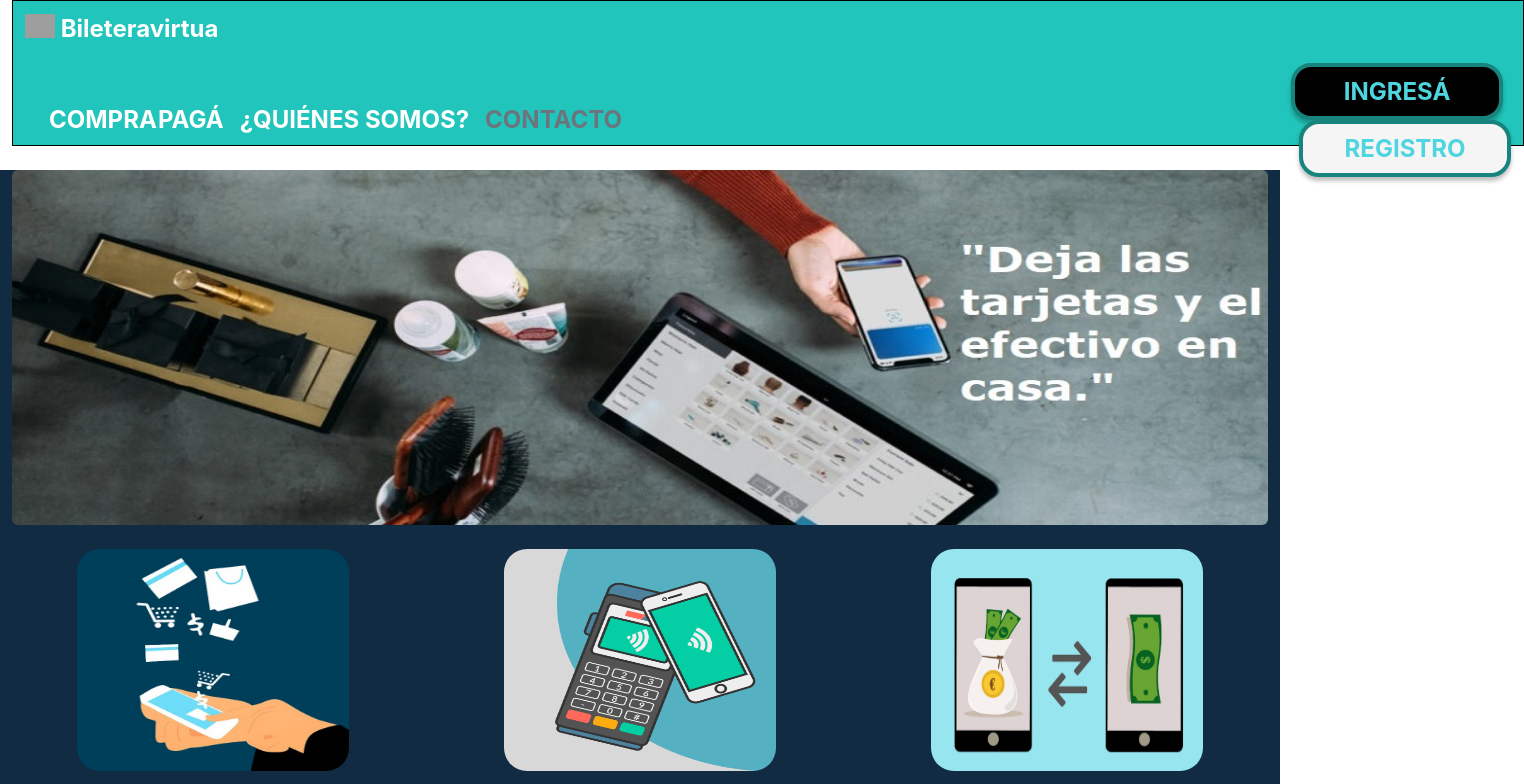
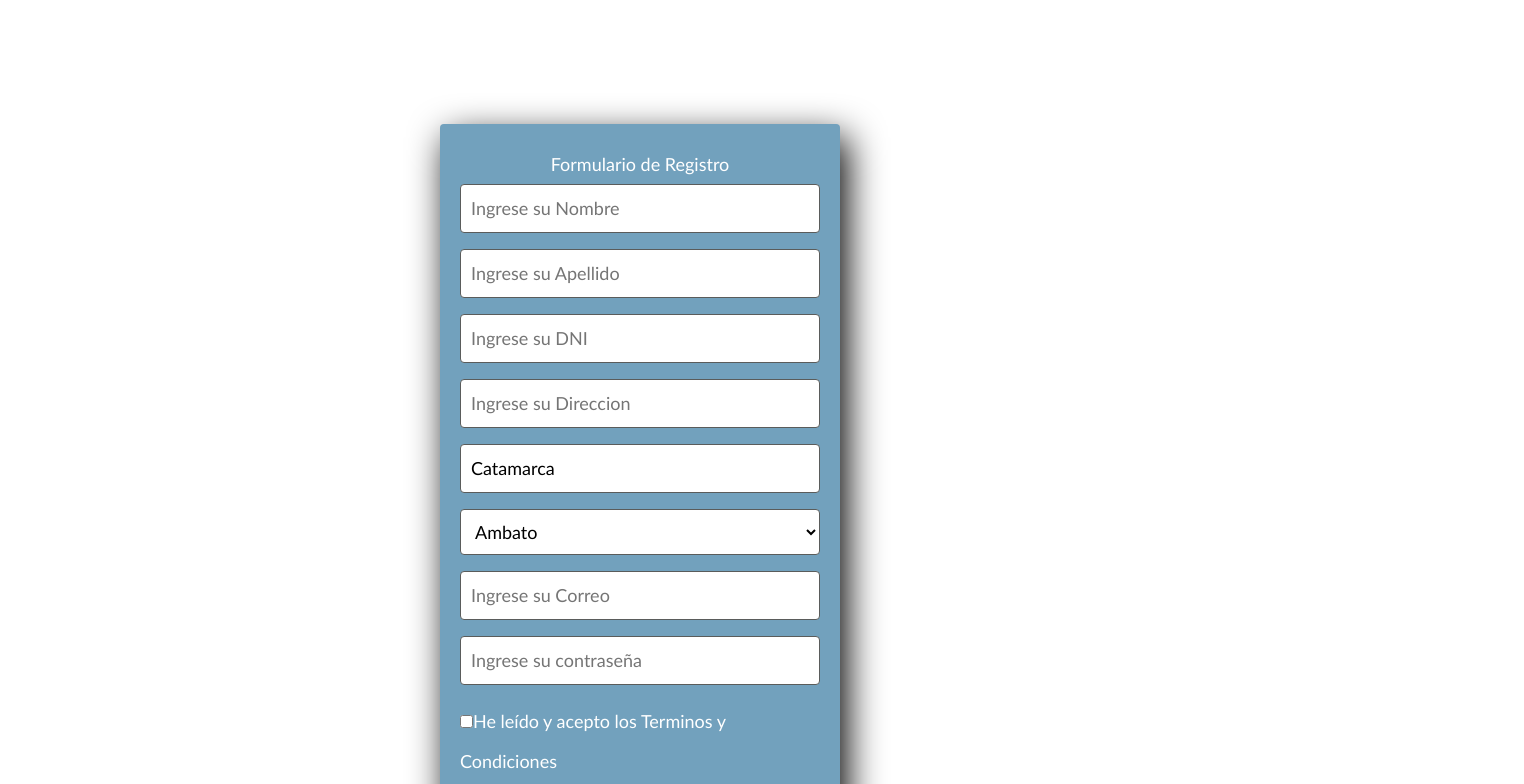
Before and after one commit to FsCatamarca2021-2/grupo-4-grupo4catamarca, an Angular app: page / in a window 1280 px wide. Shown: the top 784 px of the page, 1524 px wide, since content can reach past the window. Built offline with nearby package versions, Linux system fonts and the light colour scheme; grey boxes are pictures that could not be loaded.

Commit message:
modificacion formilario registro

```diff
--- a/src/app/app.component.html
+++ b/src/app/app.component.html
@@ -1,7 +1,7 @@
-<app-header></app-header>
+<!--<app-header></app-header>-->
 <br>
-<app-inicio></app-inicio>
+<!---<app-inicio></app-inicio>-->
 <div>
  <!-- <app-entrada></app-entrada>-->
- <!-- <app-registro></app-registro>-->
+ <app-registro></app-registro>
 </div>
--- a/src/app/forms/forms.module.ts
+++ b/src/app/forms/forms.module.ts
@@ -9,5 +9,9 @@ import { EntradaComponent } from './entrada/entrada.component';
     imports:[
         CommonModule
     ],
+    exports:[
+        RegistroComponent
+
+    ]
   })
   export class FormsModule { }
--- a/src/app/forms/registro/registro.component.html
+++ b/src/app/forms/registro/registro.component.html
@@ -2,9 +2,31 @@
     <p>Formulario de Registro</p>
 <input class="controls" type="texto" name="nombres" id="nombres" placeholder="Ingrese su Nombre">
 <input class="controls" type="texto" name="Apellido" id="Apellido" placeholder="Ingrese su Apellido">
+<input class="controls" type="number" name="Dni" id="Dni" placeholder="Ingrese su DNI">
+<input class="controls" type="texto" name="Direccion" id="Direccion" placeholder="Ingrese su Direccion">
+<input class="controls" type="text" name="provincia" id="provincia" value="Catamarca" readonly>
+<select id="dpto" class="controls">
+    <option value="1">Ambato</option>
+    <option value="2">Ancasti</option>
+    <option value="3">Andalgala</option>
+    <option value="4">Antofagasta de la Sierra</option>
+    <option value="5">Belen</option>
+    <option value="6">Capayan</option>
+    <option value="7">Capital</option>
+    <option value="8">El Alto</option>
+    <option value="9">Fray Mamerto Esquiu</option>
+    <option value="10">La Paz</option>
+    <option value="11">Paclin</option>
+    <option value="12">Poman</option>
+    <option value="13">Santa Maria</option>
+    <option value="14">Santa Rosa</option>
+    <option value="15">Tinogasta</option>
+    <option value="16">Valle Viejo</option>
+</select>
 <input class="controls" type="email" name="Correo" id="Correo" placeholder="Ingrese su Correo">
 <input class="controls" type="password" name="nombres" id="nombres" placeholder="Ingrese su contraseña">
-<p>He leído y acepto los <a href="#"> Terminos y Condiciones</a>  </p>
+<input style="opacity:1; " type="checkbox" name="terminos"><p style="display: inline;">He leído y acepto los <a href="#"> Terminos y Condiciones</a>  </p>
 <button class="button button1">Registro</button>
 <p> <a href="#"> ¿Ya tienes una cuenta? </a> </p>
+
 </section>
```
